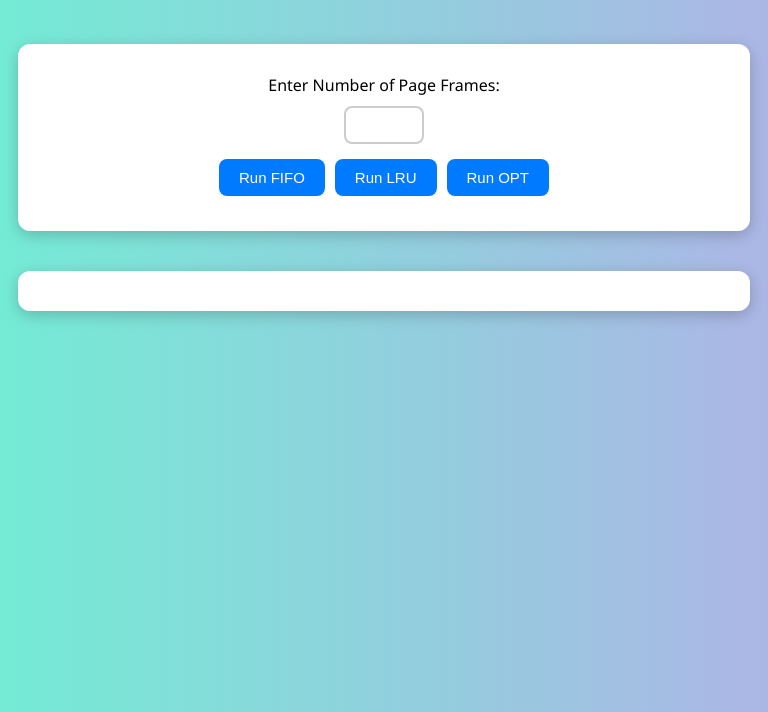
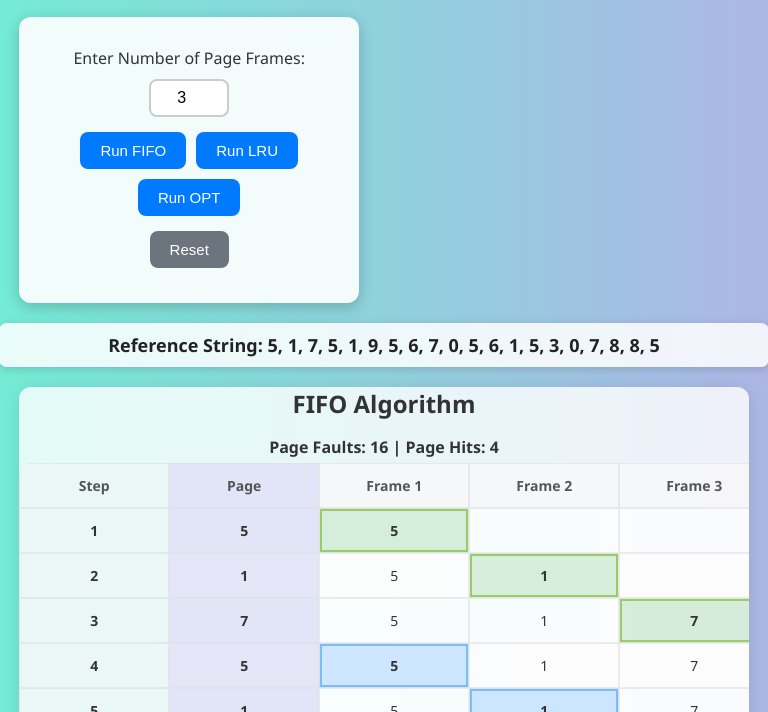
Before and after one commit to yeonanaur/Page-Replacement-Simulator, an Electron app: page src/index.html in a window 768 px wide. Both pictures are taken after a click on the button "Run FIFO". Shown: the part 88-800 px from the top of the page. Drawn offline with Linux system fonts and the light colour scheme.

Commit message:
index.html

```diff
--- a/src/index.html
+++ b/src/index.html
@@ -14,25 +14,81 @@
       flex-direction: column;
       align-items: center;
       min-height: 100vh;
+      color: #333;
+      width: 100vw;
+      overflow-x: hidden;
+      align-items: center;
     }
 
     h1 {
       text-align: center;
       color: #fff;
       margin-top: 30px;
+      margin-bottom: 20px;
       font-size: 2.5em;
       text-shadow: 1px 1px 4px rgba(0,0,0,0.3);
+    }
+
+    .main-content {
+      display: flex;
+      flex-direction: column;
+      align-items: flex-start;
+      width: 95%;
+      max-width: 1600px;
+      gap: 20px;
+    }
+
+    @media (min-width: 900px) {
+      .main-content {
+        flex-direction: row;
+        align-items: flex-start;
+      }
+    }
+
+    .controls-column {
+      flex-shrink: 0;
+      width: 100%;
+      max-width: 300px;
+      padding: 20px;
+      background: rgba(255, 255, 255, 0.9);
+      border-radius: 12px;
+      box-shadow: 0px 4px 15px rgba(0,0,0,0.2);
+    }
+
+    @media (min-width: 900px) {
+      .controls-column {
+        width: 300px;
+        margin-right: 20px;
+        position: sticky;
+        top: 20px;
+      }
+    }
+
+    .table-column {
+      flex-grow: 1;
+      width: 100%;
+      min-width: 0;
+      display: flex;
+      flex-direction: column;
+      align-items: center;
     }
 
     .card {
       background: white;
       border-radius: 12px;
       padding: 20px;
-      margin: 20px;
-      width: 90%;
-      max-width: 900px;
+      margin-bottom: 20px;
+      width: 100%;
       box-shadow: 0px 4px 15px rgba(0,0,0,0.2);
     }
+
+    .controls-column .card {
+      padding: 0;
+      box-shadow: none;
+      margin: 0;
+      background: none;
+    }
+
 
     label, input {
       display: block;
@@ -47,6 +103,12 @@
       text-align: center;
       border: 2px solid #ccc;
       border-radius: 8px;
+      transition: border-color 0.3s ease;
+    }
+
+    input:focus {
+      outline: none;
+      border-color: #007BFF;
     }
 
     .button-row {
@@ -65,11 +127,25 @@
       background-color: #007BFF;
       color: white;
       cursor: pointer;
-      transition: background-color 0.3s ease;
+      transition: background-color 0.3s ease, transform 0.2s ease;
     }
 
     button:hover {
       background-color: #0056b3;
+      transform: translateY(-2px);
+    }
+
+    button:active {
+      transform: translateY(0);
+    }
+
+    /* Style for the new Reset button */
+    button.reset-button {
+      background-color: #6c757d; /* A gray color */
+    }
+
+    button.reset-button:hover {
+      background-color: #5a6268;
     }
 
     .algo-title {
@@ -84,86 +160,137 @@
       text-align: center;
       font-weight: bold;
       font-size: 18px;
-      margin-top: 20px;
+      margin-top: 0;
+      margin-bottom: 20px;
       color: #222;
-      background: #fff;
+      background: rgba(255, 255, 255, 0.85);
       padding: 10px 20px;
       border-radius: 8px;
       box-shadow: 0px 2px 8px rgba(0, 0, 0, 0.15);
-      max-width: 900px;
-      width: 90%;
+      width: 100%;
       display: none;
     }
 
     .table-container {
       overflow-x: auto;
+      width: 100%;
+      margin-top: 0;
+      border-radius: 12px;
+      box-shadow: 0px 2px 15px rgba(0, 0, 0, 0.1);
+      background-color: rgba(255, 255, 255, 0.8);
     }
 
     table {
       width: 100%;
-      border-collapse: collapse;
-      box-shadow: 0px 2px 15px rgba(0, 0, 0, 0.1);
-      margin-top: 10px;
-      background-color: rgba(255, 255, 255, 0.5);
+      min-width: 900px;
+      border-collapse: separate;
+      border-spacing: 0;
+      border-radius: 12px;
+      overflow: hidden;
       animation: fadeIn 1s ease-in-out;
       font-size: 14px;
     }
 
     th, td {
-      padding: 8px;
-      border: 1px solid #ddd;
+      padding: 12px 8px;
+      border: 1px solid rgba(224, 224, 224, 0.6);
       text-align: center;
       transition: background-color 0.3s ease;
       white-space: nowrap;
+      min-width: 80px;
+      background-color: rgba(255, 255, 255, 0.7);
     }
 
     th {
-      background-color: #f2f2f2;
+      background-color: rgba(248, 248, 248, 0.8);
+      font-weight: bold;
+      color: #555;
+      position: sticky;
+      top: 0;
+      z-index: 1;
     }
 
-    tr.transition-row {
-      animation: highlight 0.8s ease-in-out;
+    tr:nth-child(even) {
+      background-color: rgba(249, 249, 249, 0.75);
     }
 
-    @keyframes highlight {
-      0% { background-color: #ffffcc; }
-      100% { background-color: transparent; }
+    tr:hover {
+      background-color: rgba(241, 241, 241, 0.9);
     }
 
-    .highlight-cell {
-      animation: flash 0.8s ease;
-      background-color: #a2f3a2 !important;
+    /* Cell specific styling with transparency */
+    td:first-child, th:first-child {
+      background-color: rgba(234, 247, 247, 0.8);
+      font-weight: bold;
+    }
+    td:nth-child(2), th:nth-child(2) {
+      background-color: rgba(224, 224, 247, 0.8);
+      font-weight: bold;
     }
 
-    @keyframes flash {
-      0% { background-color: #ffff99; }
-      100% { background-color: #a2f3a2; }
+    /* Highlight for newly placed page (fault) with transparency */
+    .fault-highlight {
+      background-color: rgba(212, 237, 218, 0.95) !important;
+      font-weight: bold;
+      box-shadow: inset 0 0 0 2px rgba(139, 195, 74, 0.8);
     }
+
+    /* Visual for page hit with transparency */
+    .hit-highlight {
+      background-color: rgba(204, 229, 255, 0.95) !important;
+      font-weight: bold;
+      box-shadow: inset 0 0 0 2px rgba(100, 181, 246, 0.8);
+    }
+
+    /* Highlighting for the fault/no fault cell with transparency */
+    td.fault-yes {
+      background-color: rgba(248, 215, 218, 0.9) !important;
+      font-weight: bold;
+      color: #721c24;
+    }
+
+    td.fault-no {
+      background-color: rgba(212, 237, 218, 0.9) !important;
+      font-weight: bold;
+      color: #155724;
+    }
+
 
     #output p {
       text-align: center;
       font-weight: bold;
       margin-bottom: 5px;
+      color: #333;
     }
   </style>
 </head>
 <body>
   <h1>Page Replacement Algorithms</h1>
 
+  <div class="main-content">
+    <div class="controls-column">
       <div class="card">
         <label for="frames">Enter Number of Page Frames:</label>
-    <input type="number" id="frames" min="1" max="10" onkeydown="handleEnter(event)"/>
+        <input type="number" id="frames" min="1" max="10" value="3" onkeydown="handleEnter(event)"/>
         <div class="button-row">
           <button onclick="runAlgorithm('fifo')">Run FIFO</button>
           <button onclick="runAlgorithm('lru')">Run LRU</button>
           <button onclick="runAlgorithm('opt')">Run OPT</button>
         </div>
+        <div class="button-row">
+          <button class="reset-button" onclick="resetPage()">Reset</button>
+        </div>
+      </div>
     </div>
 
+    <div class="table-column">
       <div id="reference"></div>
-  <div class="card table-container" id="output"></div>
+      <div class="table-container" id="output"></div>
+    </div>
+  </div>
+
   <script>
-    let referenceString = []; // Array to store the sequence of page requests
+    let referenceString = [];
 
     function generateReferenceString(length = 20) {
       return Array.from({ length }, () => Math.floor(Math.random() * 10));
@@ -171,7 +298,6 @@
 
     function handleEnter(event) {
       if (event.key === "Enter") {
-        // Optionally trigger the first algorithm button if Enter is pressed
         const buttons = document.querySelectorAll('.button-row button');
         if (buttons.length > 0) {
           buttons[0].click();
@@ -186,7 +312,7 @@
         return;
       }
 
-      referenceString = generateReferenceString(20); // Generate reference string here
+      referenceString = generateReferenceString(20);
       const refDiv = document.getElementById('reference');
       refDiv.innerHTML = `<strong>Reference String:</strong> ${referenceString.join(', ')}`;
       refDiv.style.display = 'block';
@@ -205,7 +331,6 @@
           break;
       }
 
-      // Calculate page hits here
       const pageHits = referenceString.length - result.faults;
 
       await displayTableAnimated(result.frames, result.faults, pageHits, algorithm.toUpperCase(), frameCount);
@@ -217,7 +342,7 @@
         <p>Page Faults: ${faults} | Page Hits: ${hits}</p>
         <table id="resultTable">
           <thead>
-            <tr id="headerRow">
+            <tr>
               <th>Step</th>
               <th>Page</th>`;
 
@@ -228,42 +353,84 @@
       tableHTML += `<th>Fault</th>
             </tr>
           </thead>
-          <tbody>`;
+          <tbody></tbody></table>`;
+      output.innerHTML = tableHTML;
+
+      const tbody = document.querySelector('#resultTable tbody');
 
       for (let index = 0; index < framesLog.length; index++) {
         const frameState = framesLog[index];
-        const fault = frameState.slice(-1)[0];
+        const fault = frameState[frameCount];
         const currentPage = referenceString[index];
-        const currentFrames = frameState.slice(0, -1);
+        const currentFrames = frameState.slice(0, frameCount);
 
-        tableHTML += `<tr class="transition-row"><td>${index + 1}</td><td>${currentPage}</td>`;
+        let pageFoundInFrameIndex = -1;
+        if (!fault) {
+            pageFoundInFrameIndex = currentFrames.indexOf(currentPage);
+        }
+
+        let rowHTML = `<tr class="entering-row"><td>${index + 1}</td><td>${currentPage}</td>`;
 
         for (let i = 0; i < frameCount; i++) {
-          const cellValue = currentFrames[i] !== undefined ? currentFrames[i] : '';
-          const highlightClass = fault && currentFrames.includes(currentPage) && cellValue === currentPage && currentFrames.indexOf(currentPage) === i ? ' class="highlight-cell"' : '';
-          tableHTML += `<td${highlightClass}>${cellValue}</td>`;
+          const cellValue = currentFrames[i] !== null ? currentFrames[i] : '';
+          let cellClass = '';
+
+          if (fault && currentFrames[i] === currentPage) {
+             cellClass = 'fault-highlight';
+          } else if (!fault && i === pageFoundInFrameIndex) {
+             cellClass = 'hit-highlight';
+          }
+          rowHTML += `<td class="${cellClass}">${cellValue}</td>`;
         }
 
-        tableHTML += `<td>${fault ? 'Yes' : 'No'}</td></tr>`;
-        await new Promise(resolve => setTimeout(resolve, 300)); // Animation delay
+        const faultCellClass = fault ? 'fault-yes' : 'fault-no';
+        rowHTML += `<td class="${faultCellClass}">${fault ? 'Yes' : 'No'}</td></tr>`;
+
+        tbody.insertAdjacentHTML('beforeend', rowHTML);
+
+        await new Promise(resolve => setTimeout(resolve, 300));
+      }
     }
 
-      tableHTML += `</tbody></table>`;
-      output.innerHTML = tableHTML;
+    function initializeFrames(frameCount) {
+        return Array(frameCount).fill(null);
+    }
+
+    function findPageIndexInFrames(frames, page) {
+        for (let i = 0; i < frames.length; i++) {
+            if (frames[i] === page) {
+                return i;
+            }
+        }
+        return -1;
     }
 
     function simulateFIFO(refString, frameCount) {
-      let frames = [];
+      let frames = initializeFrames(frameCount);
+      let fifoQueue = [];
       let log = [];
       let faults = 0;
 
       refString.forEach(page => {
         let fault = false;
-        if (!frames.includes(page)) {
-          if (frames.length === frameCount) frames.shift(); // Remove oldest page
-          frames.push(page);
+        const pageIndexInFrames = findPageIndexInFrames(frames, page);
+
+        if (pageIndexInFrames === -1) {
           fault = true;
           faults++;
+
+          let emptyIndex = frames.indexOf(null);
+          if (emptyIndex !== -1) {
+            frames[emptyIndex] = page;
+            fifoQueue.push(page);
+          } else {
+            const oldestPage = fifoQueue.shift();
+            const oldestPageIndex = findPageIndexInFrames(frames, oldestPage);
+            if (oldestPageIndex !== -1) {
+                frames[oldestPageIndex] = page;
+                fifoQueue.push(page);
+            }
+          }
         }
         log.push([...frames, fault]);
       });
@@ -272,21 +439,34 @@
     }
 
     function simulateLRU(refString, frameCount) {
-      let frames = [];
+      let frames = initializeFrames(frameCount);
+      let lruOrder = [];
       let log = [];
       let faults = 0;
 
       refString.forEach(page => {
         let fault = false;
-        const index = frames.indexOf(page);
-        if (index === -1) {
-          if (frames.length === frameCount) frames.shift(); // Remove LRU page
-          frames.push(page);
+        const pageIndexInFrames = findPageIndexInFrames(frames, page);
+
+        if (pageIndexInFrames === -1) {
           fault = true;
           faults++;
+
+          let emptyIndex = frames.indexOf(null);
+          if (emptyIndex !== -1) {
+            frames[emptyIndex] = page;
+            lruOrder.push(page);
           } else {
-          frames.splice(index, 1);
-          frames.push(page); // Move to end to mark as recently used
+            const lruPage = lruOrder.shift();
+            const lruPageIndex = findPageIndexInFrames(frames, lruPage);
+            if (lruPageIndex !== -1) {
+                frames[lruPageIndex] = page;
+                lruOrder.push(page);
+            }
+          }
+        } else {
+          lruOrder.splice(lruOrder.indexOf(page), 1);
+          lruOrder.push(page);
         }
         log.push([...frames, fault]);
       });
@@ -295,29 +475,66 @@
     }
 
     function simulateOPT(refString, frameCount) {
-      let frames = [];
+      let frames = initializeFrames(frameCount);
       let log = [];
       let faults = 0;
 
       refString.forEach((page, index) => {
         let fault = false;
-        if (!frames.includes(page)) {
-          if (frames.length < frameCount) {
-            frames.push(page);
+        const pageIndexInFrames = findPageIndexInFrames(frames, page);
+
+        if (pageIndexInFrames === -1) {
+          fault = true;
+          faults++;
+
+          let emptyIndex = frames.indexOf(null);
+          if (emptyIndex !== -1) {
+            frames[emptyIndex] = page;
           } else {
             let future = refString.slice(index + 1);
-            let indices = frames.map(f => future.indexOf(f));
-            let replaceIdx = indices.indexOf(Math.max(...indices.map(x => (x === -1 ? Infinity : x))));
-            frames[replaceIdx] = page; // Replace page used furthest in future
+            let pageToReplace = null;
+            let furthestUseIndexInFuture = -1;
+
+            for (let i = 0; i < frameCount; i++) {
+                const currentPageInFrame = frames[i];
+                if (currentPageInFrame === null) {
+                    pageToReplace = currentPageInFrame;
+                    break;
                 }
-          fault = true;
-          faults++;
+                const futureAppearanceIndex = future.indexOf(currentPageInFrame);
+
+                if (futureAppearanceIndex === -1) {
+                    pageToReplace = currentPageInFrame;
+                    break;
+                } else if (futureAppearanceIndex > furthestUseIndexInFuture) {
+                    furthestUseIndexInFuture = futureAppearanceIndex;
+                    pageToReplace = currentPageInFrame;
+                }
+            }
+
+            const replaceIdx = findPageIndexInFrames(frames, pageToReplace);
+            if (replaceIdx !== -1) {
+                frames[replaceIdx] = page;
+            }
+          }
         }
         log.push([...frames, fault]);
       });
 
       return { frames: log, faults };
     }
+
+    function resetPage() {
+      // Clear the reference string display
+      document.getElementById('reference').innerHTML = '';
+      document.getElementById('reference').style.display = 'none';
+
+      // Clear the output table
+      document.getElementById('output').innerHTML = '';
+
+      // Reset the number of frames input to its default value
+      document.getElementById('frames').value = '3';
+    }
   </script>
 </body>
 </html>
```
Lines whose indentation alone changed are shown as unchanged.
